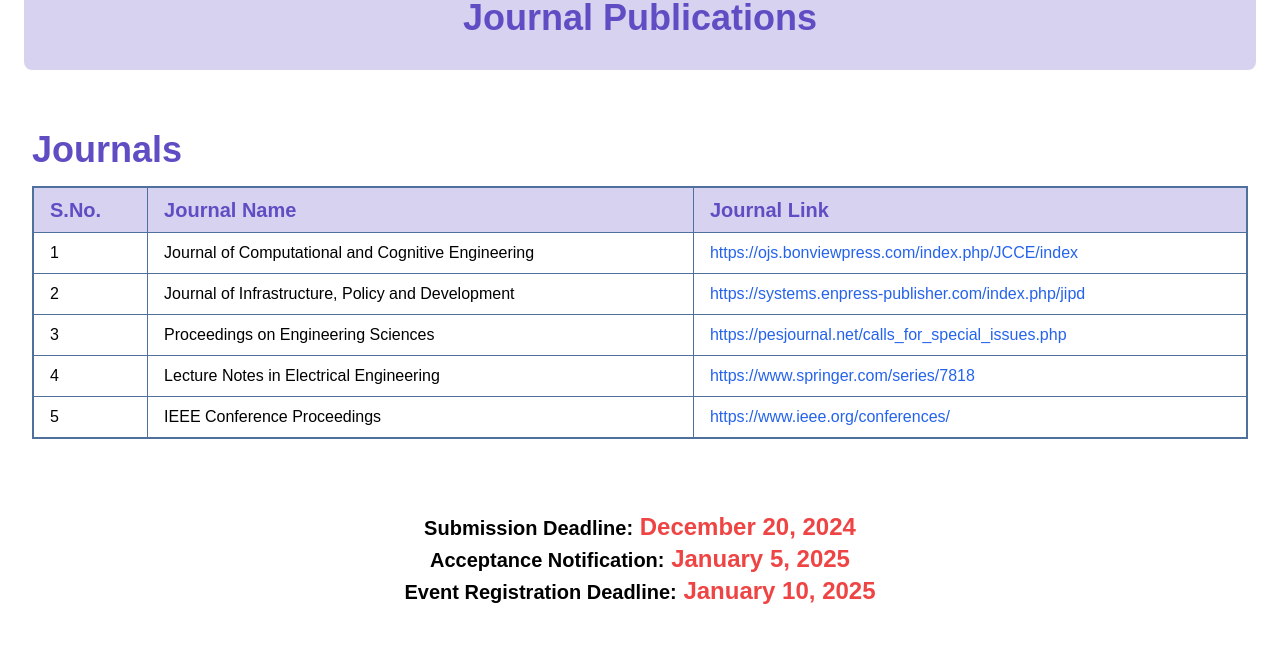
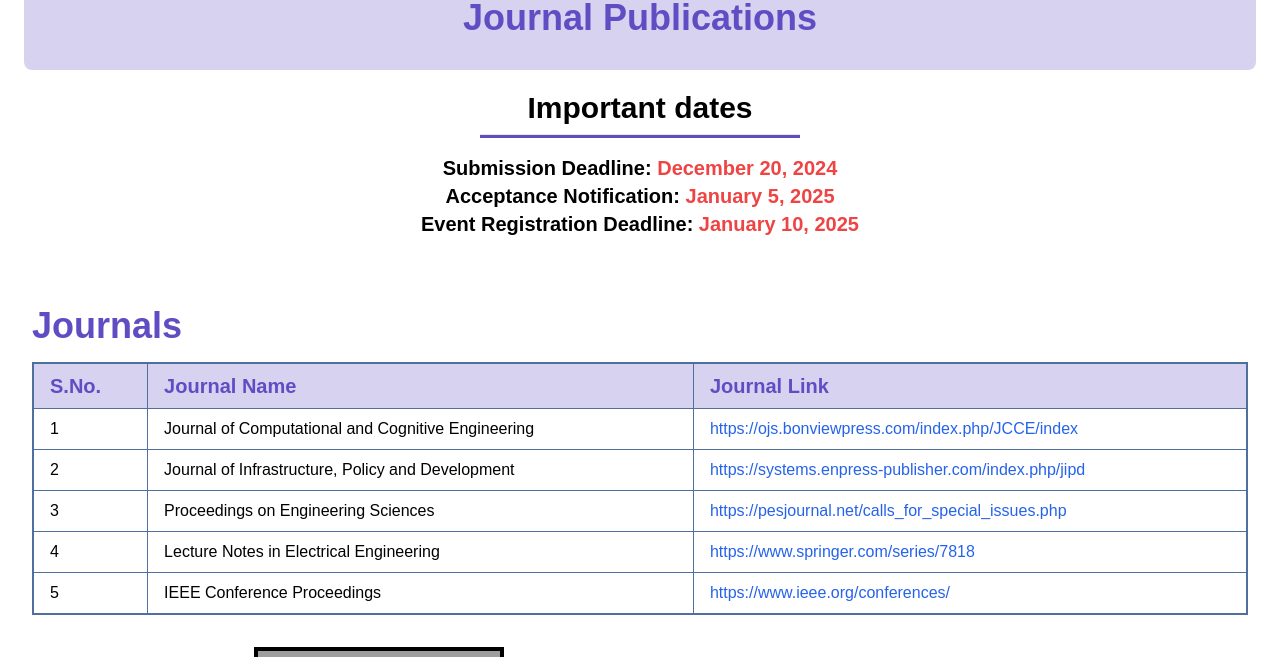
Before and after one commit to roshaneleshaddai/rdconclave, a Next.js app: page /journalpublications in a window 1280 px wide. Shown: the part 258-915 px from the top of the page. Built offline with nearby package versions, Linux system fonts and the light colour scheme; grey boxes are pictures that could not be loaded; a web font is replaced by a local one.

Commit message:
Update page.jsx
dates at top
--ng

```diff
--- a/app/journalpublications/page.jsx
+++ b/app/journalpublications/page.jsx
@@ -216,6 +216,16 @@ export default function JournalPublications() {
           </p> */}
         </div>
 
+          <div className='flex flex-col items-center justify-center'>
+            <h1 className='text-3xl text-center font-bold px-5 pt-5'>Important dates</h1>
+            <hr className="h-1 my-2 bg-[#604CC3] w-1/4" />
+            <div className="lg:text-xl text-lg flex-1 flex flex-col items-center justify-center font-bold lg:mx-5 m-2">
+            <p className="text-center">Submission Deadline:<span className="text-red-500"> December 20, 2024</span></p>
+            <p className="text-center">Acceptance Notification:<span className="text-red-500 "> January 5, 2025</span></p>
+            <p className="text-center">Event Registration Deadline:<span className="text-red-500 "> January 10, 2025</span></p>
+          </div>
+        </div>
+
         <div className="flex flex-col md:flex-row justify-around space-y-6 md:space-y-0 md:space-x-10 mt-6 items-center">
           {/* Expected Papers Section */}
           {/* <div className="px-6 ml-8 md:px-12 text-[#604CC3] py-4 flex justify-center">
@@ -229,6 +239,7 @@ export default function JournalPublications() {
           </div> */}
 
           {/* Journals Section with Swipe-In-Right Animation */}
+
           <div
         ref={publicationsRef}
         className={`mt-1 w-full bg-white bg-opacity-50 p-8 rounded-lg transition-opacity duration-1000 ${
@@ -269,11 +280,6 @@ export default function JournalPublications() {
 </div>
         </div>
 
-      <div className="lg:text-xl text-lg flex-1 flex flex-col items-center justify-center font-bold lg:mx-5 m-2 lg:mt-10 lg:mb-20 mb-10">
-        <p className="text-center">Submission Deadline:<span className="text-red-500 lg:text-2xl text-xl"> December 20, 2024</span></p>
-        <p className="text-center">Acceptance Notification:<span className="text-red-500 lg:text-2xl text-xl"> January 5, 2025</span></p>
-        <p className="text-center">Event Registration Deadline:<span className="text-red-500 lg:text-2xl text-xl"> January 10, 2025</span></p>
-      </div>
 
         <div className='flex lg:flex-row flex-col justify-evenly items-center'>
         <div className='flex flex-col'>
```
